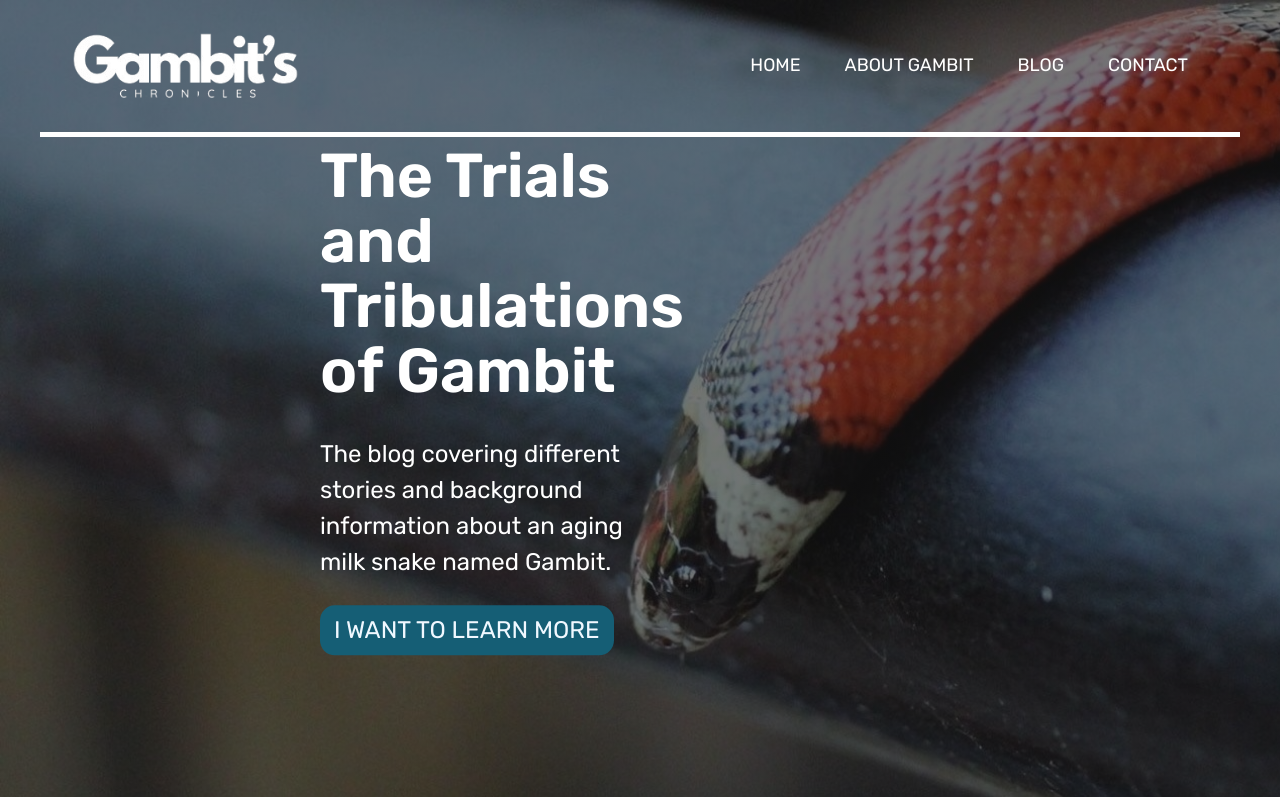
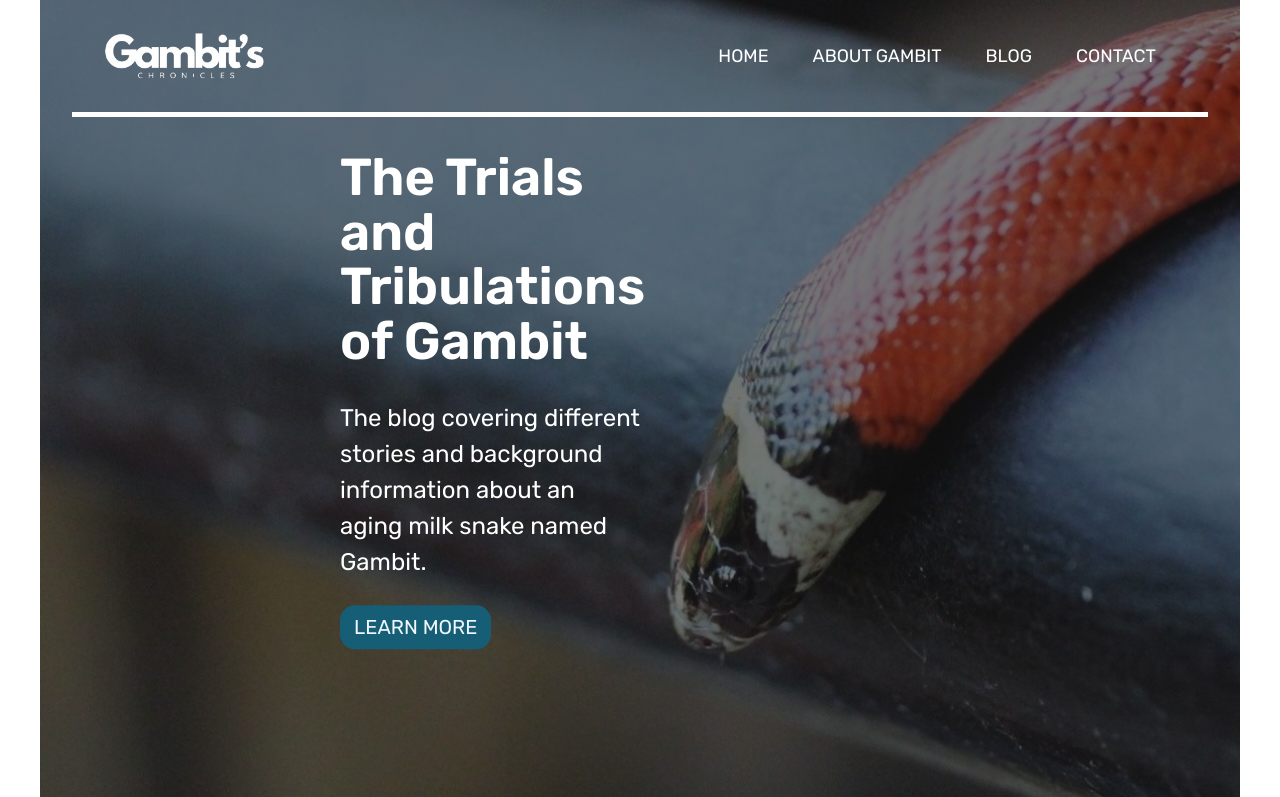
Before and after one commit to christina-baldwin/Gambits-Chronicles, a plain HTML site: page index.html in a window 1280 px wide. Shown: the top 797 px of the page. Drawn offline with Linux system fonts and the light colour scheme.

Commit message:
Button hover transitions, internal padding added

```diff
--- a/index.html
+++ b/index.html
@@ -16,47 +16,34 @@
   </head>
 
   <body>
-    <header class="main-header">
-      <nav class="nav-top container">
+    <header class="main-header container">
+      <nav class="nav-top">
         <img src="images/logo.png" class="logo" />
         <a href="#">Home</a>
         <a href="#">About Gambit</a>
         <a href="#">Blog</a>
         <a href="#">Contact</a>
       </nav>
-
-      <div class="hero container">
+      <div class="hero">
         <div class="hero-inner">
-          <!-- <img
-            class="home-img"
-            src="images/11174648_1068310616529610_885691914027218923_o_narrow.jpg"
-            alt="Image of Gambit"
-            width="250"
-          /> -->
-          <h1>The Trials and Tribulations of Gambit</h1>
+          <h1 class="heading-main">The Trials and Tribulations of Gambit</h1>
           <p>
             The blog covering different stories and background information about
             an aging milk snake named Gambit.
           </p>
-          <a href="#" class="btn">I Want to Learn More</a>
+          <a href="#" class="btn">Learn More</a>
         </div>
       </div>
     </header>
 
+    <main class="container">
       <article>
-      <!-- <h2>Welcome Page</h2> -->
-      <!-- <img
-        class="author-img"
-        src="images/IMG_6197a.jpg"
-        alt="Headshot of Christina Baldwin"
-        height="150"
-      /> -->
-      <section class="main-text container">
+        <section class="main-text">
           <h2>Welcome to Gambit's Chronicles</h2>
           <p>This is a website dedicated to my milk snake, <em>Gambit</em>.</p>
           <p>
-          I created this website as a way to practice my coding skills but also
-          to celebrate Gambit's life.
+            I created this website as a way to practice my coding skills but
+            also to celebrate Gambit's life.
           </p>
           <p>
             He's getting old now and I am more aware every day how lucky I am to
@@ -71,7 +58,7 @@
           <p>Thanks for visiting &#128522;</p>
         </section>
 
-      <section class="about-gambit container">
+        <section class="about-gambit">
           <h3 class="about-gambit-tile">About Gambit</h3>
           <p class="species">Species:</p>
           <p class="milk-snake">Milk Snake</p>
@@ -85,7 +72,7 @@
           <p class="n-a">N/A</p>
         </section>
 
-      <section class="featured-posts container">
+        <section class="featured-posts">
           <h3 class="featured-posts-title">Featured Posts</h3>
           <div class="col-grid">
             <figure class="post-box post-1">
@@ -129,7 +116,7 @@
           </div>
         </section>
 
-      <section class="information container">
+        <section class="information">
           <h3 class="information-title">Milk Snake Information</h3>
           <ul class="information-list">
             <li>Average lifespan:</li>
@@ -138,6 +125,7 @@
           </ul>
         </section>
       </article>
+    </main>
 
     <footer class="container">
       <nav class="nav-bottom">
--- a/style.css
+++ b/style.css
@@ -10,7 +10,7 @@ FONT SIZE SYSTEM (px)
 GREY: #343a40
 */
 
-/* INHERITED STYLES */
+/* GENERAL STYLES */
 
 * {
   padding: 0;
@@ -33,6 +33,7 @@ body {
   max-width: 120rem;
   margin: 0 auto;
   font-size: 1.8rem;
+  padding: 0 3.2rem;
 }
 
 img {
@@ -49,9 +50,9 @@ ul {
   font-size: 2rem;
 }
 
-h1 {
+.heading-main {
   font-weight: 600;
-  font-size: 6.2rem;
+  font-size: 5.2rem;
   line-height: 1.05;
   margin-bottom: 3.2rem;
 }
@@ -88,7 +89,7 @@ header {
   color: white;
 }
 .logo {
-  width: 20%;
+  width: 15%;
   margin-right: auto;
 }
 
@@ -110,6 +111,7 @@ header {
   text-transform: uppercase;
   text-decoration: none;
   margin-right: 2rem;
+  transition: all 0.3s;
 }
 
 .nav-top a:hover,
@@ -119,12 +121,11 @@ header {
   cursor: pointer;
 }
 
+/* HERO */
 .hero {
   position: absolute;
-  /* in relation to the parent size */
   left: 50%;
   top: 50%;
-  /* in relation to the element size */
   transform: translate(-50%, -50%);
 }
 
@@ -144,14 +145,15 @@ header {
   text-decoration: none;
   text-transform: uppercase;
   display: inline-block;
-  font-size: 2.4rem;
+  font-size: 2rem;
   padding-right: 1.4rem;
   padding-left: 1.4rem;
   padding-top: 0.7rem;
   padding-bottom: 0.7rem;
-  border-radius: 1.5rem;
+  border-radius: 15px;
   align-self: flex-start;
   margin-top: auto;
+  transition: all 0.3s;
 }
 
 .btn:hover,
@@ -287,9 +289,10 @@ header {
   padding-left: 1rem;
   padding-top: 0.5rem;
   padding-bottom: 0.5rem;
-  border-radius: 1.5rem;
+  border-radius: 15px;
   align-self: flex-start;
   margin-top: auto;
+  transition: all 0.3s;
 }
 
 .read-more:hover,
```
Lines whose indentation alone changed are shown as unchanged.
